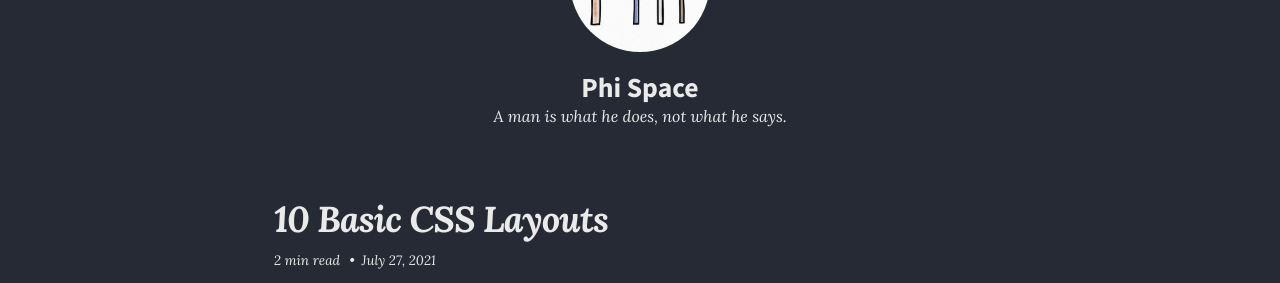
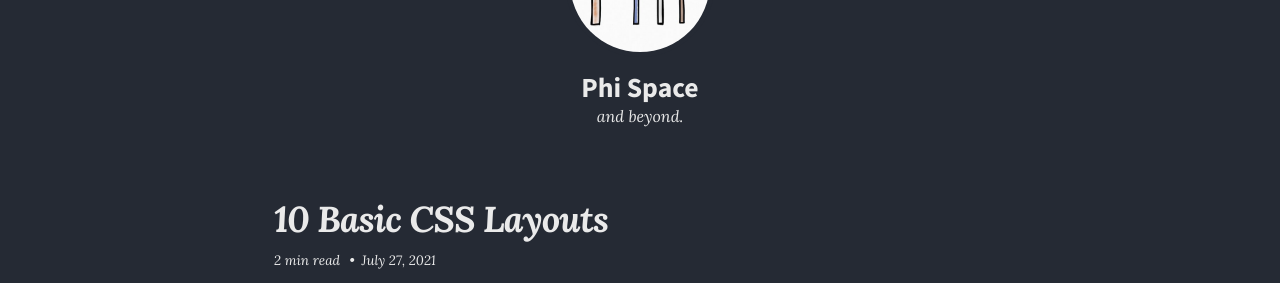
Before and after one commit to tian3rd/tian3rd.github.io, a Jekyll site: the page built from index.md, in a window 1280 px wide. Shown: the part 160-443 px from the top of the page. Built offline with Jekyll 4.4.1, drawn with Linux system fonts in a browser that asks for light colours; nearby versions of some CDN libraries.

Commit message:
change blog description

```diff
--- a/_config.yml
+++ b/_config.yml
@@ -18,7 +18,7 @@ theme: jekyll-theme-so-simple
 skin: "/assets/css/skins/dark.css"
 locale: en-US
 title: "Phi Space"
-description: "A man is what he does, not what he says."
+description: "and beyond."
 # baseurl: # the subpath of your site, e.g. "/blog"
 # url: # the base hostname & protocol for your site e.g. "https://mmistakes.github.io"
 url: https://tian3rd.github.io
```
